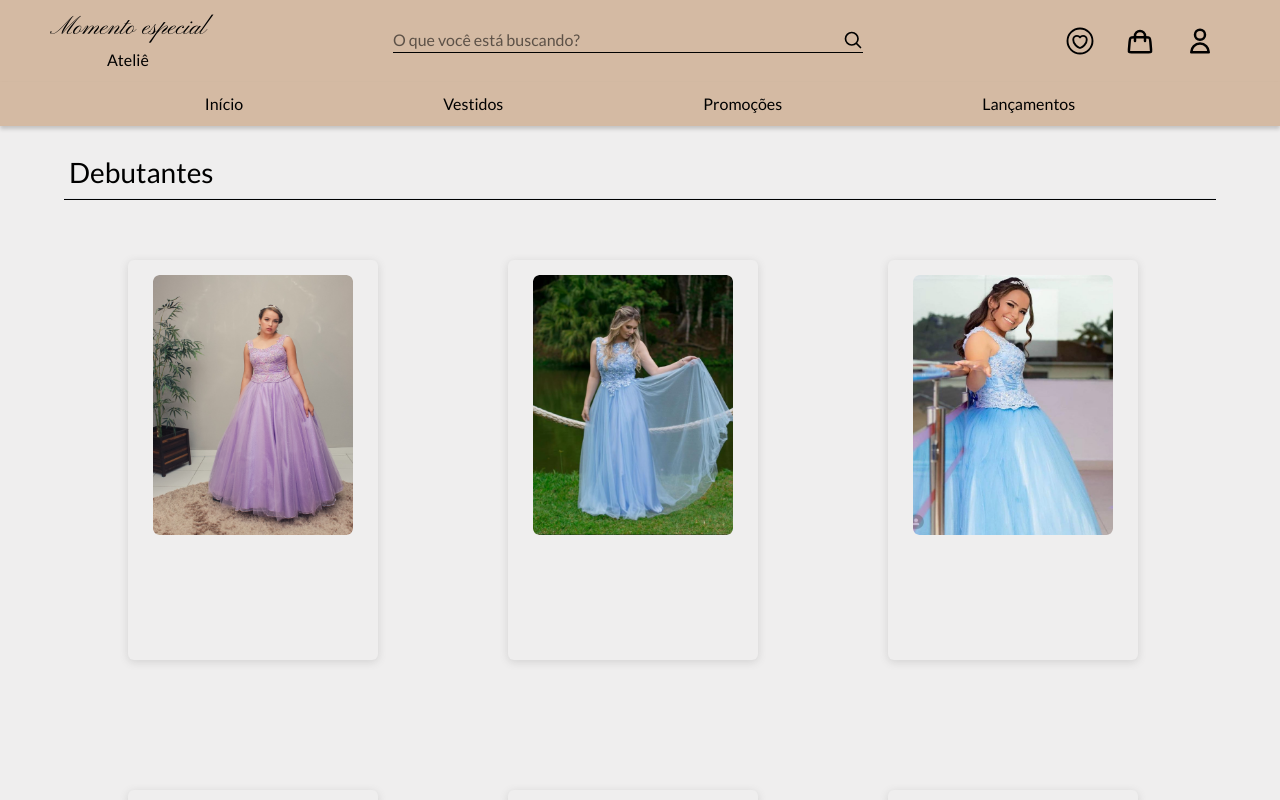
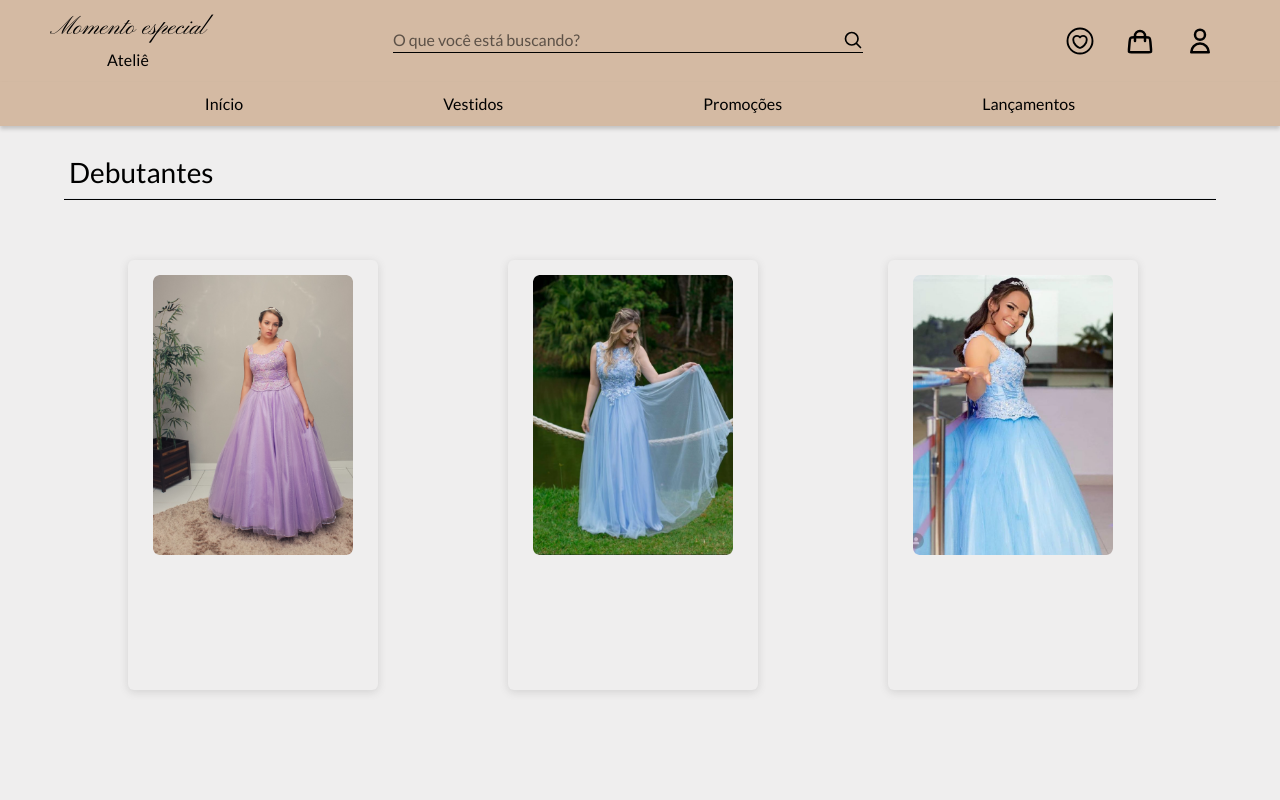
Before and after one commit to LucasGabrielAntonete/Hackaton, a Vue app in the folder frontend/: page /debutantes in a window 1280 px wide. Shown: the top 800 px of the page. Built offline with nearby package versions, Linux system fonts and the light colour scheme.

Commit message:
changed images

```diff
--- a/frontend/src/views/PaginaDebutantesVue.vue
+++ b/frontend/src/views/PaginaDebutantesVue.vue
@@ -52,7 +52,7 @@ hr{
 }
 .card-produto {
   width: 250px;
-  height: 400px;
+  height: 430px;
   border-radius: 6px;
   box-shadow: rgba(99, 99, 99, 0.2) 0px 2px 8px 0px;
   display: flex;
@@ -62,7 +62,7 @@ hr{
 }
 img{
   width: 200px;
-  height: 260px;
+  height: 280px;
   border-radius: 6px;
   margin-top: 15px;
 }
```
